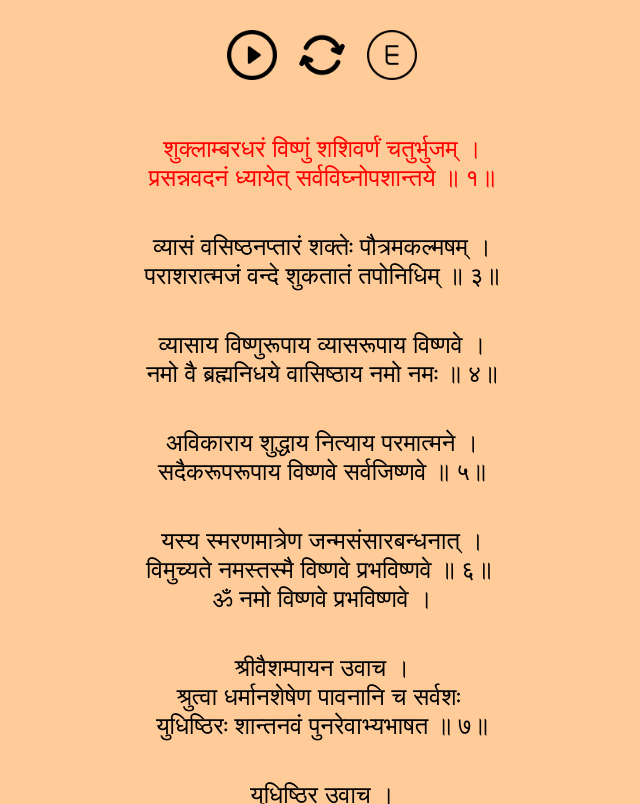
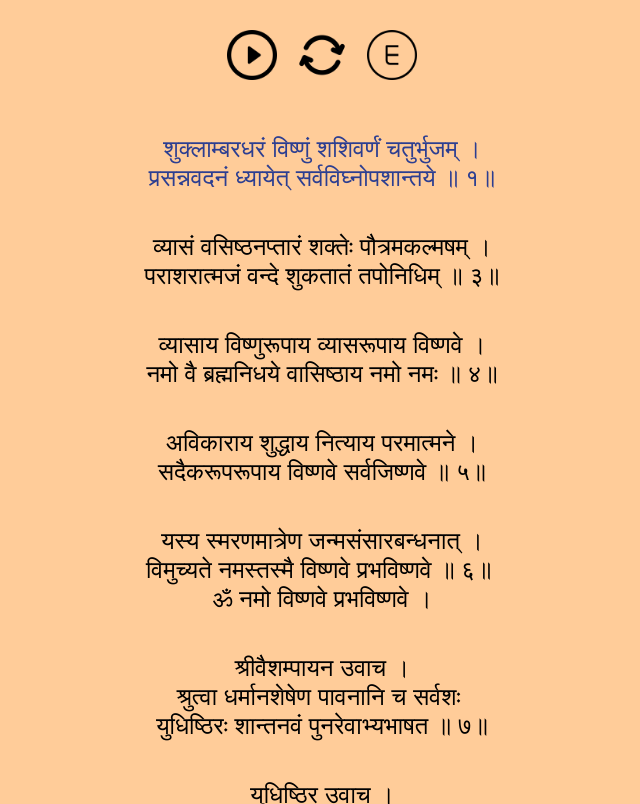
Before and after one commit to vigyanhoon/moksha, a React (Vite) app in the folder web/: page /moksha/VishnuSahasranama in a window 1280 px wide. Shown: the whole page, without its empty margins (318-958 px from the left). Built offline with nearby package versions, Linux system fonts and the light colour scheme.

Commit message:
add host and change selected text color

```diff
--- a/web/src/views/Mantra.tsx
+++ b/web/src/views/Mantra.tsx
@@ -50,7 +50,7 @@ export const Mantra = ({
   const { mantra, meaning, english } = text;
   const source = isEnglish ? english : mantra;
   const parts = source.split("। ");
-  const color = currentPlaying === index ? "red" : "";
+  const color = currentPlaying === index ? "#2C3E91" : "";
 
   const handleTap = () => {
     const now = Date.now();
--- a/web/vite.config.ts
+++ b/web/vite.config.ts
@@ -1,10 +1,13 @@
-import { UserConfigExport, defineConfig } from 'vite'
-import react from '@vitejs/plugin-react-swc'
+import { UserConfigExport, defineConfig } from "vite";
+import react from "@vitejs/plugin-react-swc";
 
 // https://vitejs.dev/config/
-const config:UserConfigExport = {
+const config: UserConfigExport = {
   plugins: [react()],
-  base: '/moksha'
-}
+  base: "/moksha",
+  server: {
+    host: true,
+  },
+};
 
-export default defineConfig(config)
+export default defineConfig(config);
```
